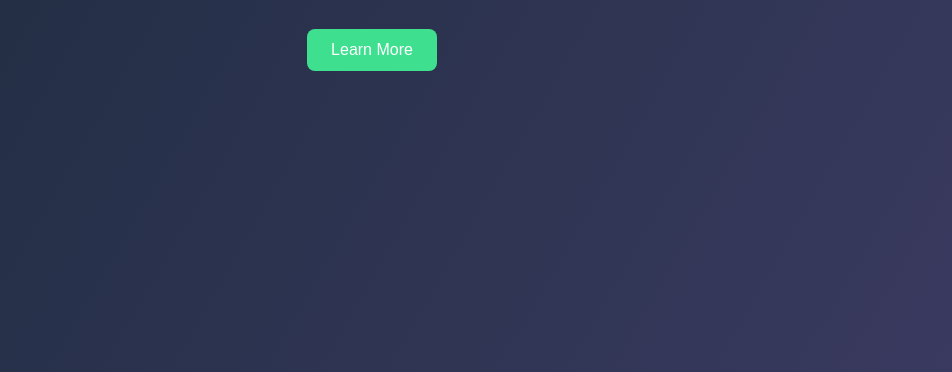
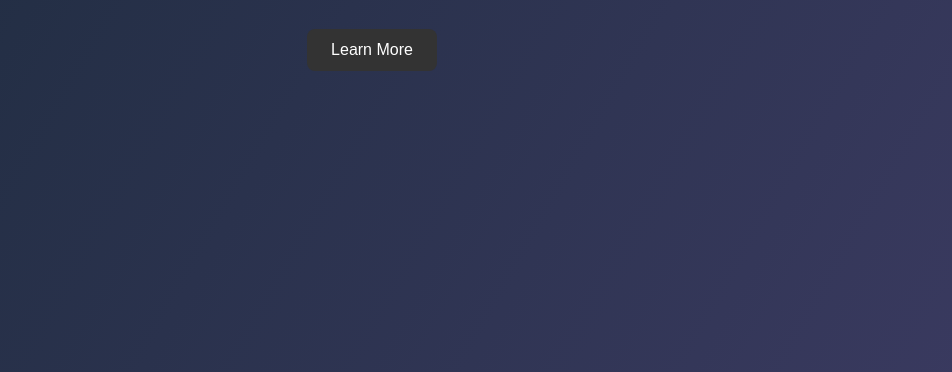
Before and after one commit to slakspace/slakspace.github.io, a plain HTML site: page index.html in a window 1280 px wide. Shown: the part 428-800 px from the top of the page, without its empty margins (268-1220 px from the left). Drawn offline with Linux system fonts and the light colour scheme.

Commit message:
Update index.html

```diff
--- a/index.html
+++ b/index.html
@@ -10,7 +10,7 @@
       --primary: #1a2a3a;
       --background: #121a24;
       --text: #f1f1f1;
-      --accent: #3ee08f;
+      --accent: #333333;
     }
 
     * {
```
